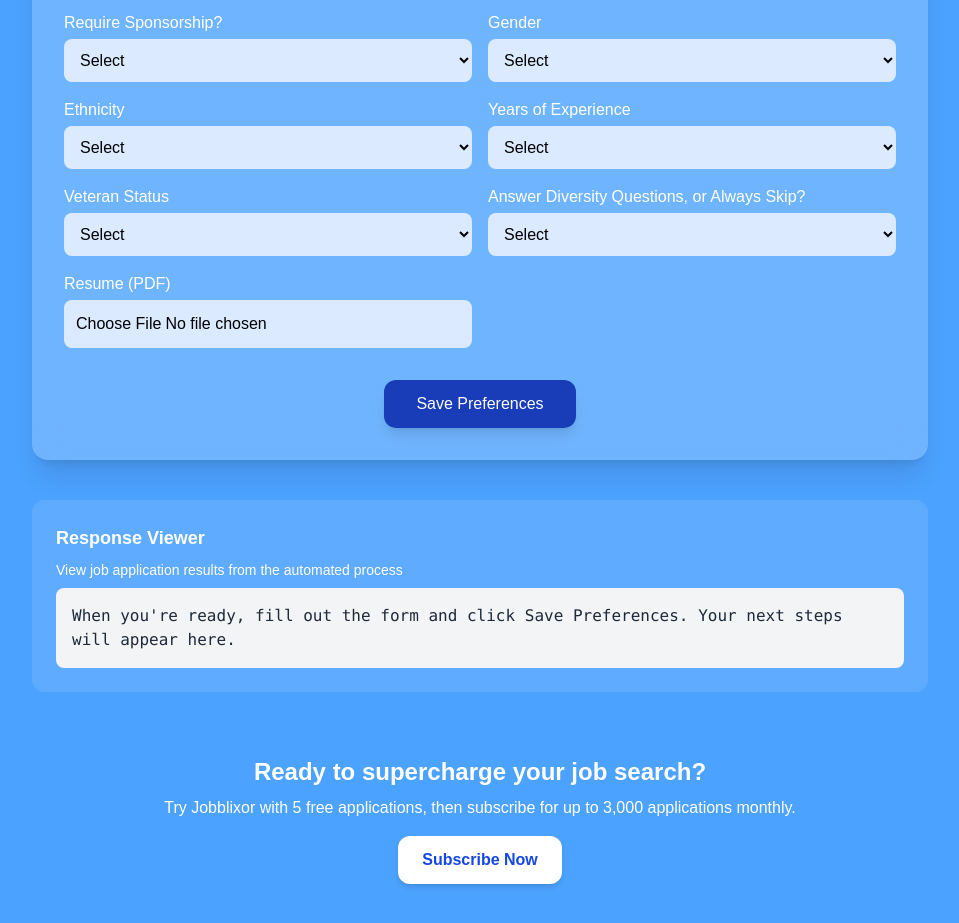
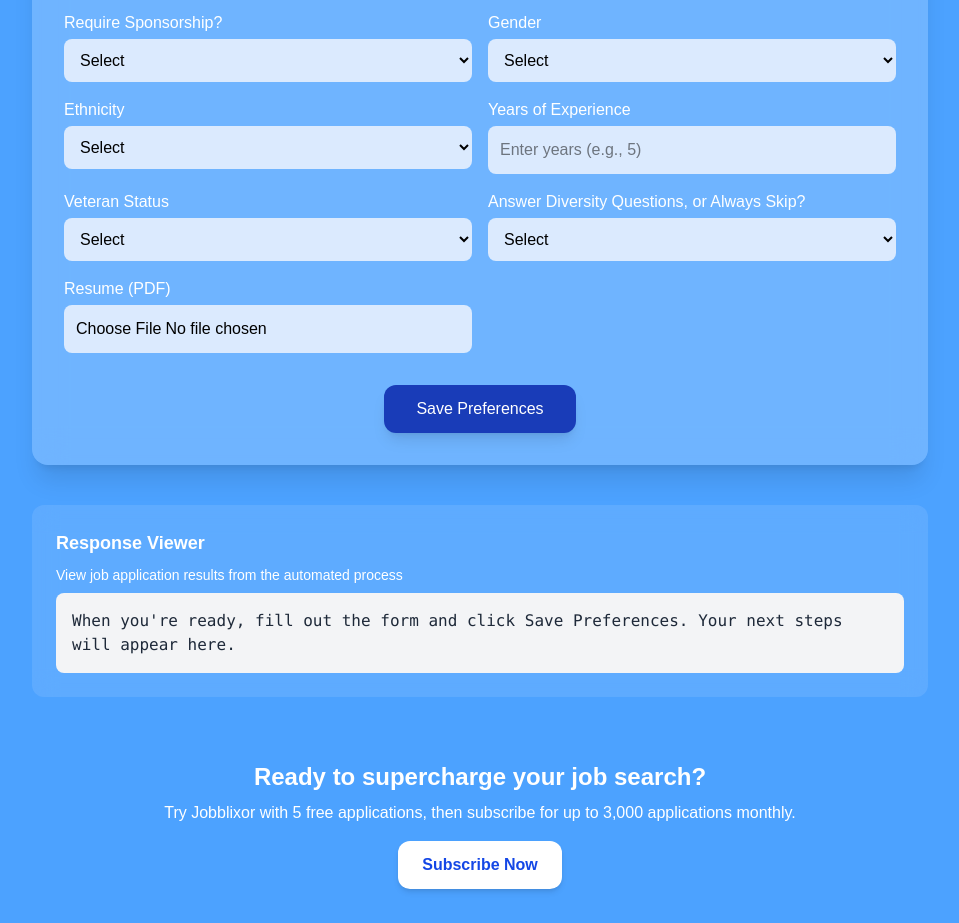
Before and after one commit to jobblixor/jobblixor-frontend-current, a Next.js app: page / in a window 1280 px wide. Shown: the part 1400-2323 px from the top of the page, without its empty margins (160-1119 px from the left). Built offline with nearby package versions, Linux system fonts and the light colour scheme.

Commit message:
Update page.tsx

```diff
--- a/src/app/page.tsx
+++ b/src/app/page.tsx
@@ -444,14 +444,20 @@ export default function Page() {
               </div>
               <div>
                 <label className="block text-white mb-1">Years of Experience</label>
-                <select name="years_experience" className="w-full p-3 rounded-lg bg-blue-100 text-black">
-                  <option value="">Select</option>
-                  <option value="0">0</option>
-                  <option value="1+">1+</option>
-                  <option value="2+">2+</option>
-                  <option value="5+">5+</option>
-                  <option value="10+">10+</option>
-                </select>
+                <input
+                  name="years_experience"
+                  type="number"
+                  min="0"
+                  max="99"
+                  placeholder="Enter years (e.g., 5)"
+                  className="w-full p-3 rounded-lg bg-blue-100 text-black"
+                  onKeyPress={(e) => {
+                    // Only allow numbers
+                    if (!/[0-9]/.test(e.key)) {
+                      e.preventDefault();
+                    }
+                  }}
+                />
               </div>
               <div>
                 <label className="block text-white mb-1">Veteran Status</label>
```
